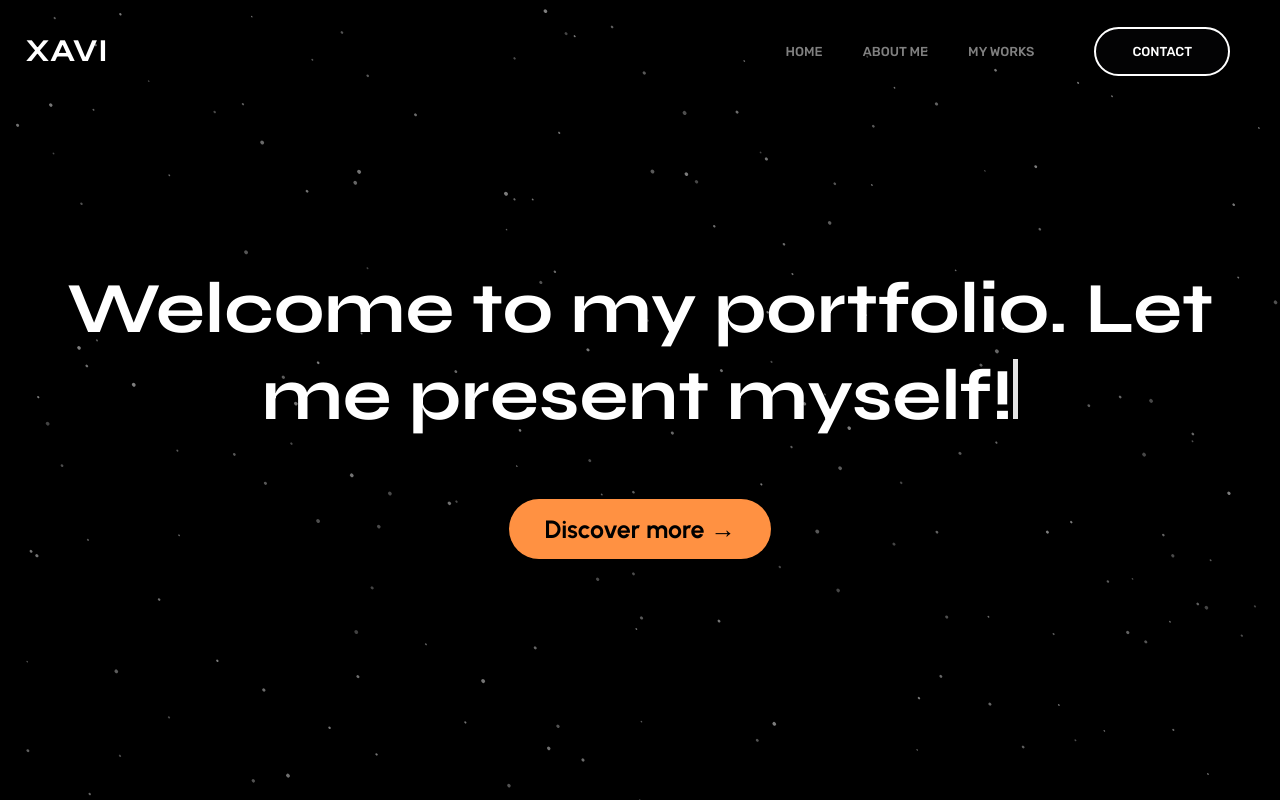
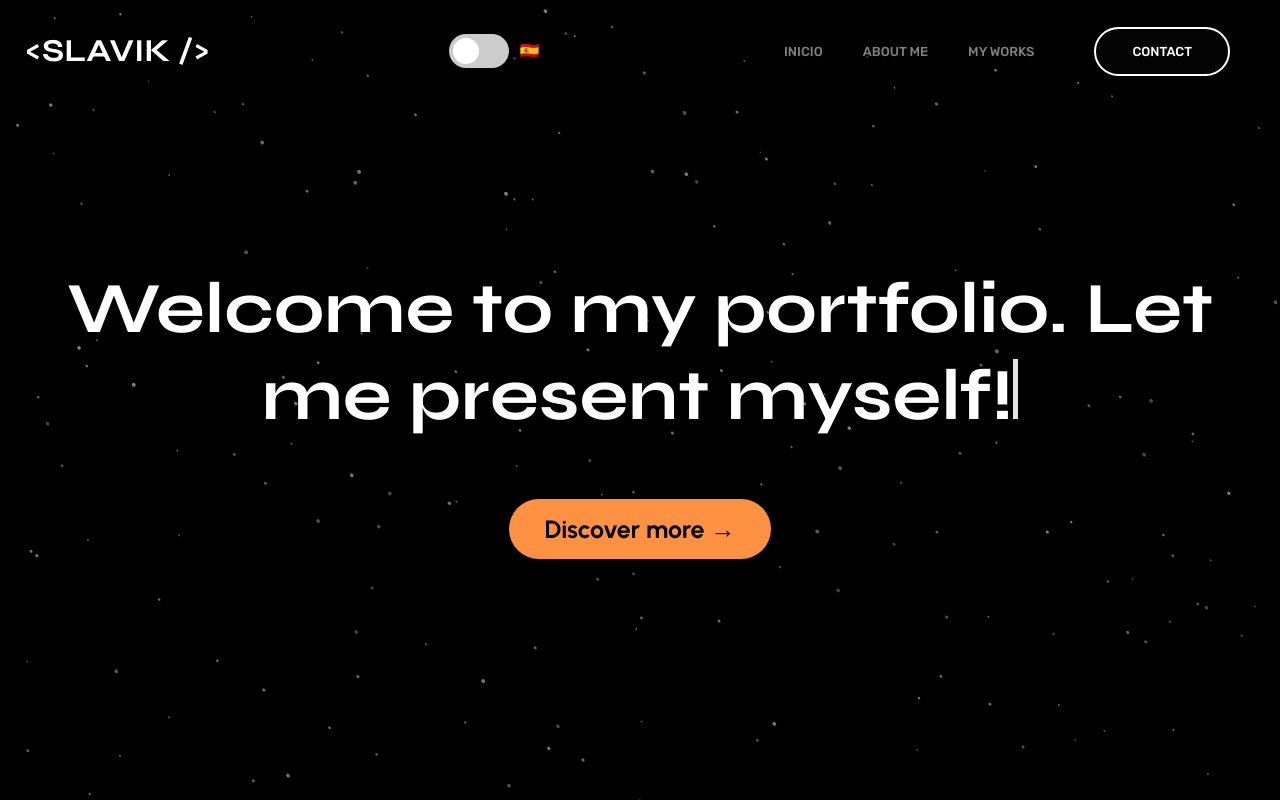
Before and after one commit to SlavikBlxt4/portfolio, a React (Create React App) app: page / in a window 1280 px wide. Built offline with nearby package versions, Linux system fonts and the light colour scheme.

Commit message:
toggleSwitch

```diff
--- a/package.json
+++ b/package.json
@@ -7,8 +7,10 @@
     "@testing-library/jest-dom": "^5.17.0",
     "@testing-library/react": "^13.4.0",
     "@testing-library/user-event": "^13.5.0",
+    "i18next": "^23.10.0",
     "react": "^18.2.0",
     "react-dom": "^18.2.0",
+    "react-i18next": "^14.0.5",
     "react-router-dom": "^6.22.0",
     "react-scripts": "5.0.1",
     "react-transition-group": "^4.4.5",
--- a/src/App.css
+++ b/src/App.css
@@ -204,6 +204,8 @@ canvas {
 }
 
 .footer {
+  position: relative;
+  z-index: 1;
     padding: 5px;
     color: #fff;
     margin-top: 20px;
@@ -678,6 +680,71 @@ label{
 }
 
 
+.switch {
+  position: relative;
+  display: inline-block;
+  width: 60px;
+  height: 34px;
+}
+
+.switch input {
+  opacity: 0;
+  width: 0;
+  height: 0;
+}
+
+.slider {
+  position: absolute;
+  cursor: pointer;
+  top: 0;
+  left: 0;
+  right: 0;
+  bottom: 0;
+  background-color: #ccc;
+  -webkit-transition: .4s;
+  transition: .4s;
+  border-radius: 34px;
+}
+
+.slider:before {
+  position: absolute;
+  content: "";
+  height: 26px;
+  width: 26px;
+  left: 4px;
+  bottom: 4px;
+  background-color: white;
+  -webkit-transition: .4s;
+  transition: .4s;
+  border-radius: 50%;
+}
+
+input:checked + .slider {
+  background-color: #FF9142;
+}
+
+input:focus + .slider {
+  box-shadow: 0 0 1px #FF9142;
+}
+
+input:checked + .slider:before {
+  -webkit-transform: translateX(26px);
+  -ms-transform: translateX(26px);
+  transform: translateX(26px);
+}
+
+.toggle-switch {
+  margin-left: 20px;
+  display: flex;
+  align-items: center;
+}
+
+.switch {
+  position: relative;
+  display: inline-block;
+  margin-right: 10px; /* Adjust margin as needed */
+}
+
 
 
 @media (max-width: 700px) {
@@ -771,7 +838,7 @@ label{
 
 }
 
-@media screen and (max-width: 646px) {
+@media screen and (max-width: 820px) {
     .menu-list{
         display: none;
     }
--- a/src/componentes/header.js
+++ b/src/componentes/header.js
@@ -1,14 +1,21 @@
 import React from 'react';
 import { Link } from 'react-router-dom';
 import MenuDesplegable from '../img/menu-desplegable.png';
+import { useTranslation } from "react-i18next";
+import ToggleSwitch from "./toggleSwitch";
 
 const Header = () => {
+  const { t, i18n } = useTranslation("header");
+
     return(
       <div className="header">
-        <div className="name"><a href="/"><h1>XAVI</h1></a></div>
+        <div className="name"><a href="/"><h1>&lt;SLAVIK /&gt;</h1></a></div>
+        <div className="languages">
+          <ToggleSwitch />
+        </div>
         <div className="menu">
           <ul className="menu-list">
-            <li><Link to="/home">HOME</Link></li>
+            <li><Link to="/home">{t("header.home")}</Link></li>
             <li><Link to="/aboutme">ABOUT ME</Link></li>
             <li><Link to="/projects">MY WORKS</Link></li>
             <li><Link to="/contact" id="contact-link">CONTACT</Link></li>
--- /dev/null
+++ b/src/componentes/toggleSwitch.js
@@ -0,0 +1,22 @@
+//Toggle switch en React
+import React, { useState } from 'react';
+
+const ToggleSwitch = () => {
+  const [isToggled, setToggled] = useState(false);
+
+  const handleToggle = () => {
+    setToggled(!isToggled);
+  };
+
+  return (
+    <div className="toggle-switch">
+      <label className="switch">
+        <input type='checkbox' checked={isToggled} onChange={handleToggle} />
+        <span className="slider round"></span>
+      </label>
+      <span className="toggle-label">{isToggled ? '🇺🇸' : '🇪🇸'}</span>
+    </div>
+  );
+};
+
+export default ToggleSwitch;
--- a/src/index.js
+++ b/src/index.js
@@ -3,11 +3,32 @@ import ReactDOM from 'react-dom/client';
 import './index.css';
 import App from './App';
 import reportWebVitals from './reportWebVitals';
+import { I18nextProvider } from "react-i18next"
+import i18next from "i18next"
+import header_es from "./translations/es/header.json"
+import header_en from "./translations/en/header.json"
+
+i18next.init({
+  interpolation: {
+    escapeValue: false
+  },
+  lng: 'es',
+  resources: {
+    es: {
+      header: header_es,
+    },
+    en: {
+      header: header_en,
+    },
+  }
+})
 
 const root = ReactDOM.createRoot(document.getElementById('root'));
 root.render(
   <React.StrictMode>
+    <I18nextProvider i18n={i18next}>
     <App />
+    </I18nextProvider>
   </React.StrictMode>
 );
 
--- /dev/null
+++ b/src/translations/en/header.json
@@ -0,0 +1,8 @@
+{
+    "header": {
+        "home": "HOME",
+        "aboutme": "ABOUT ME",
+        "myworks": "MY WORKS",
+        "contact": "CONTACT"
+    }
+}
--- /dev/null
+++ b/src/translations/es/header.json
@@ -0,0 +1,8 @@
+{
+    "header": {
+        "home": "INICIO",
+        "aboutme": "SOBRE MÍ",
+        "myworks": "MIS PROYECTOS",
+        "contact": "CONTACTO"
+    }
+}
```
Also changed, not shown: 1 other file (tests, documents, lock files or other folders).
